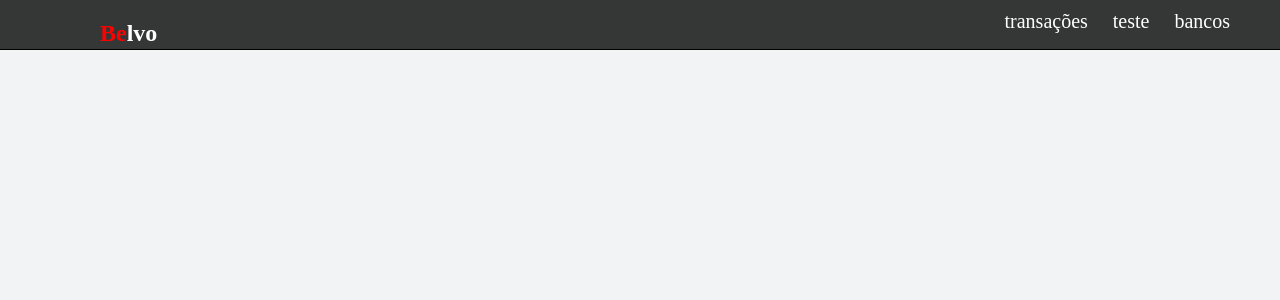
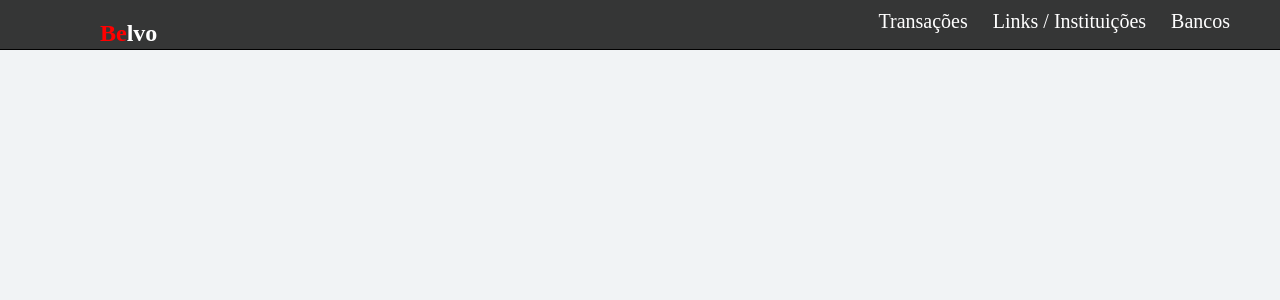
Before and after one commit to BrenoRobertDiogo/project-sandstorm, a Flask app: template templates/index.html in a window 1280 px wide. Shown: the top 300 px of the page. Run offline with Flask 2, Linux system fonts and the light colour scheme; the template is opened without the code that fills it: most values are stand-ins (such as "Sample title", 1, 10 or a date in 2020).

Commit message:
Update index.html

```diff
--- a/templates/index.html
+++ b/templates/index.html
@@ -14,9 +14,9 @@
             <h2 id="h2-config"><span id="vermelho"> Be</span>lvo</h2>
         </div>
         <div class="links-cabecalho">
-            <a href="#" class="links">transações</a>
-            <a href="#" class="links">teste</a>
-            <a href="#" class="links">bancos</a>
+            <a href="http://127.0.0.1:5000/trasacoes" class="links">Transações</a>
+            <a href="http://127.0.0.1:5000/link" class="links">Links / Instituições</a>
+            <a href="#" class="links">Bancos</a>
         </div>
 
     </header>
```
